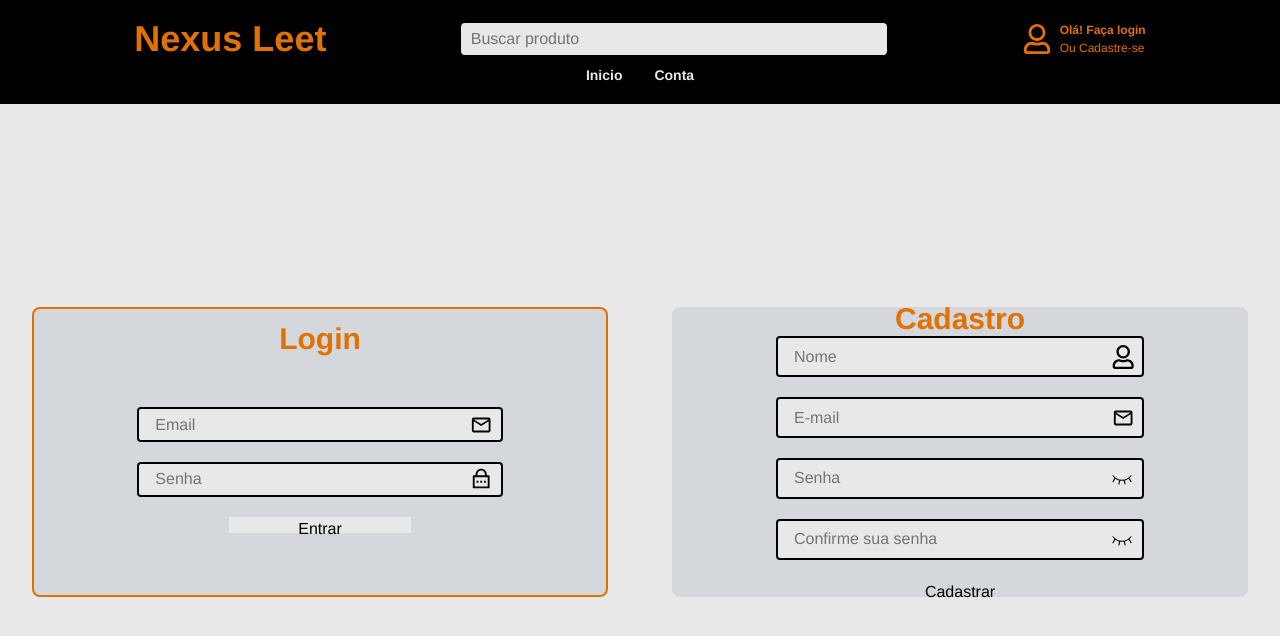
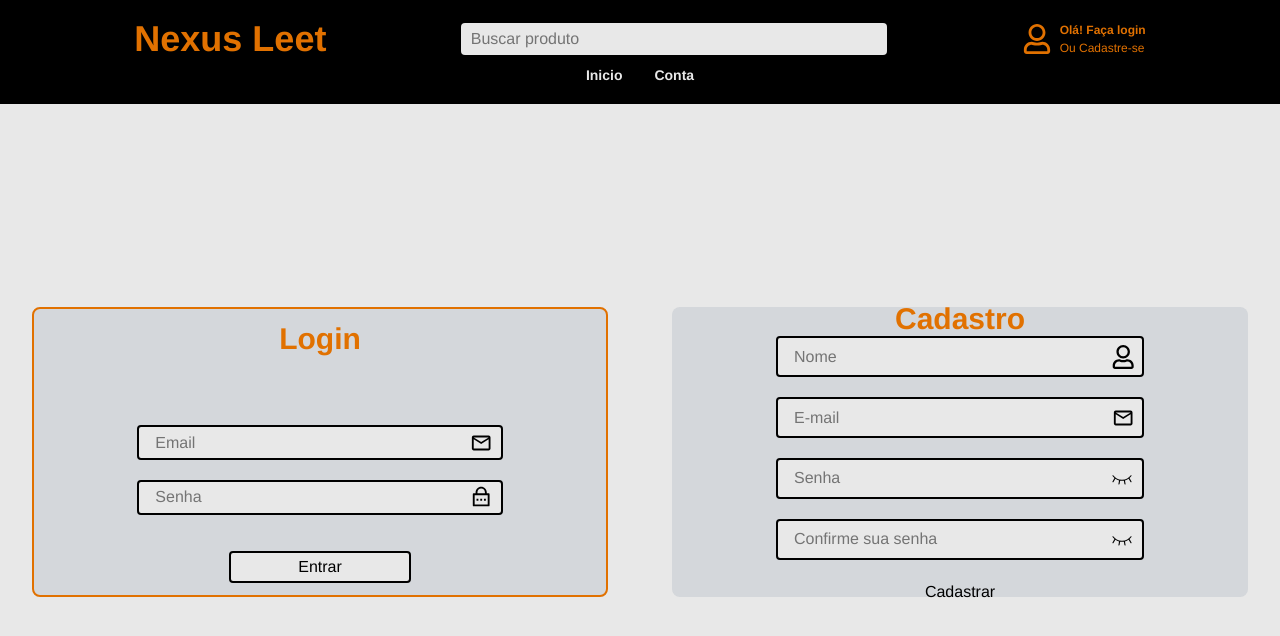
Before and after one commit to gustavocarvalho-ra/NextJs-NexusLeet, a Next.js app: page /my-account in a window 1280 px wide. Shown: the top 636 px of the page. Built offline with nearby package versions, Linux system fonts and the light colour scheme; no server answers.

Commit message:
style: update Button component styling for improved layout and hover effects

```diff
--- a/src/app/components/login/LoginForm.tsx
+++ b/src/app/components/login/LoginForm.tsx
@@ -36,7 +36,7 @@ export default function LoginForm() {
       <div className="border-2 border-(--text-amber) rounded-lg bg-slate-500/15 p-3 w-xl h-5/12 flex flex-col justify-center">
         <h1 className="flex justify-center text-(--text-amber) text-3xl font-semibold">Login</h1>
         <div className="h-full w-full">
-          <form onSubmit={handleLogin} className="gap-5 flex flex-col items-center h-full justify-center">
+          <form onSubmit={handleLogin} className="gap-5 flex flex-col items-center h-full justify-center relative">
             <DivInputIcon
               id="email"
               type="email"
--- a/src/app/components/ui/ButtonForm.tsx
+++ b/src/app/components/ui/ButtonForm.tsx
@@ -8,7 +8,7 @@ const Button = React.forwardRef<HTMLButtonElement, ButtonProps>(
       <button
         ref={ref}
         type={type}
-        className={`w-1/3 h-4 bg-(--color-sec) ${className}`}
+        className={`w-1/3 h-8 border-2 rounded-sm font-medium cursor-pointer bg-(--color-sec) hover:bg-(--text-amber) absolute bottom-0 ${className}`}
         {...props}
       />
     );
```
